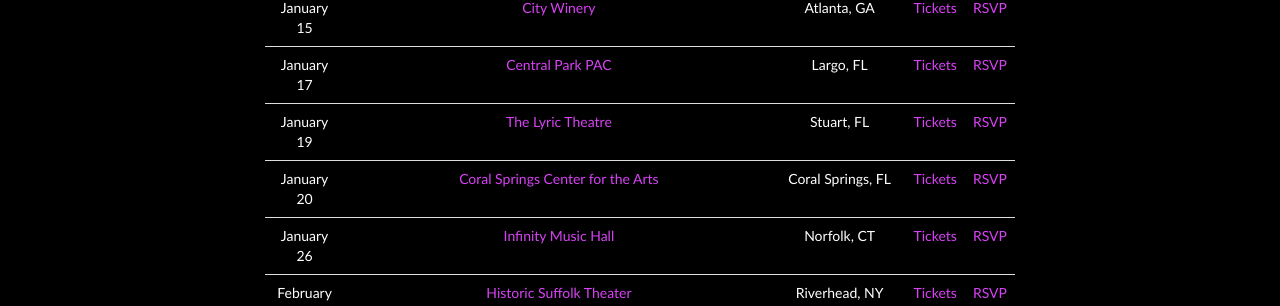
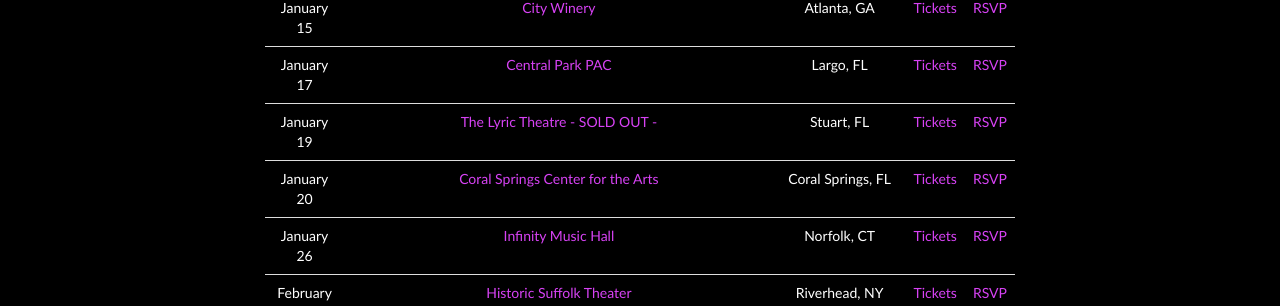
Before and after one commit to machineweb/machineweb.github.io, a Jekyll site: the page built from index.html, in a window 1280 px wide and 900 px high, scrolled down 939 px. Shown: the part 147-453 px from the top of the window. Built offline with Jekyll 4.4.1, drawn with Linux system fonts in a browser that asks for light colours; comment, search, counter and statistics services are not loaded.

Commit message:
Updated tour

```diff
--- a/_data/tour.yml
+++ b/_data/tour.yml
@@ -3539,7 +3539,7 @@
     order: "1541743200000"
 
   - date: "January 19 2019"
-    venue: "The Lyric Theatre"
+    venue: "The Lyric Theatre - SOLD OUT - "
     venue-url: "http://www.lyrictheatre.com/show/9817-the-machine-performs-pink-floyd"
     location: "Stuart, FL"
     tickets-url: "http://www.lyrictheatre.com/show/9817-the-machine-performs-pink-floyd"
```
